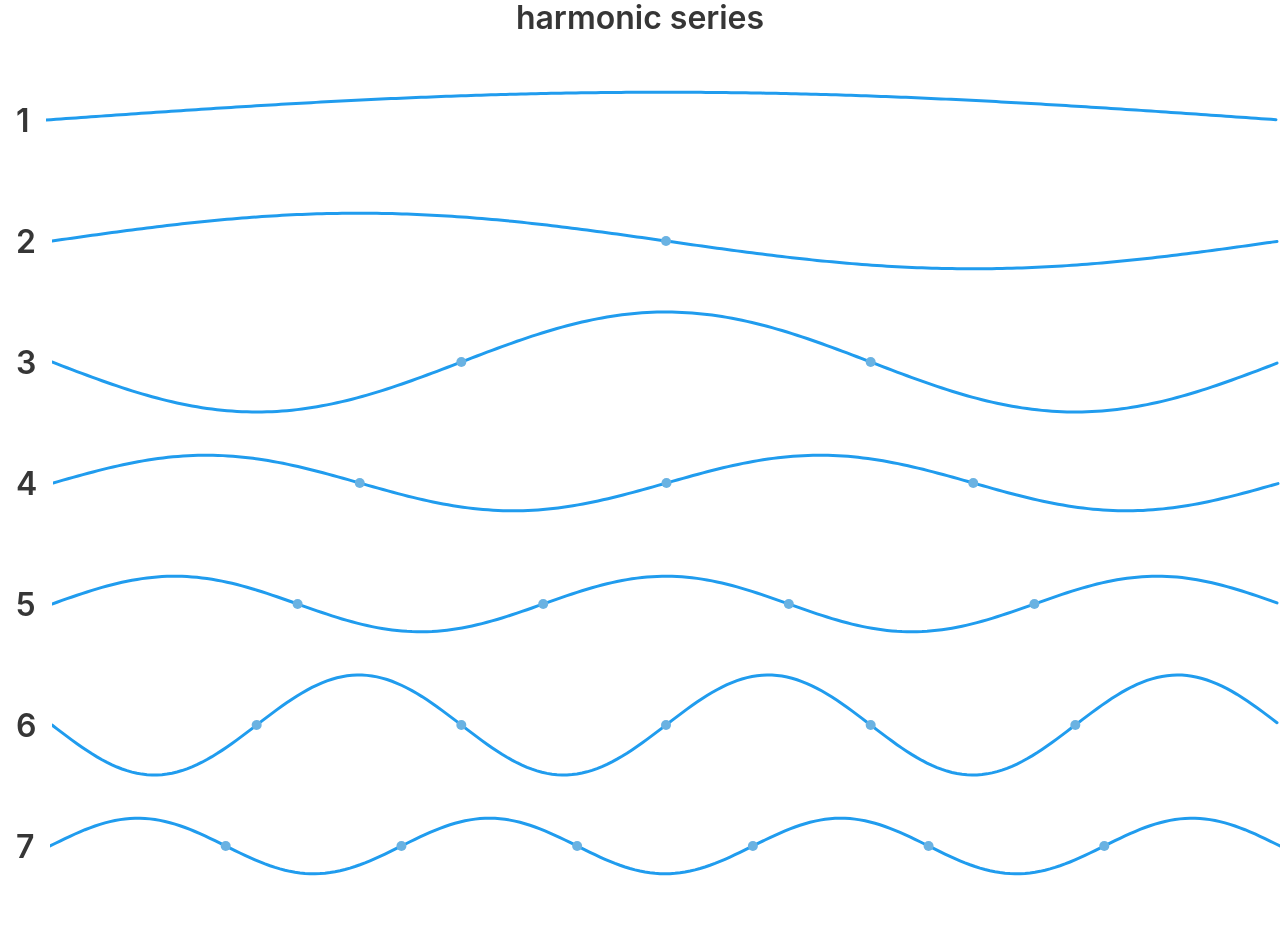
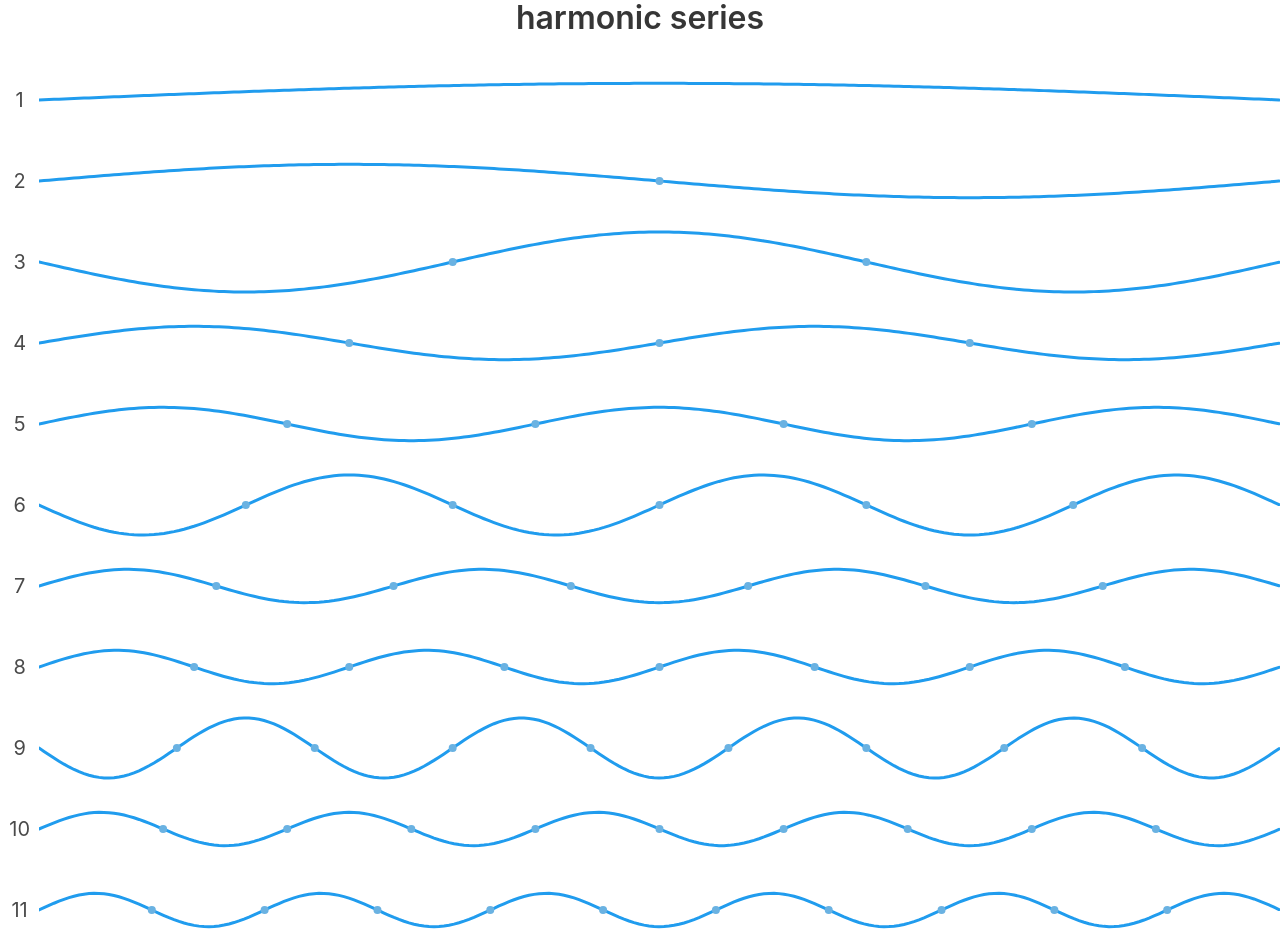
Before and after one commit to d-rowe/harmonic-visualizer, a React (Create React App) app: page / in a window 1280 px wide. Shown: the top 935 px of the page. Built offline with nearby package versions, Linux system fonts and the light colour scheme.

Commit message:
Added sound on hover

```diff
--- a/package.json
+++ b/package.json
@@ -7,7 +7,8 @@
     "gsap": "^2.1.2",
     "react": "^16.8.6",
     "react-dom": "^16.8.6",
-    "react-scripts": "3.0.0"
+    "react-scripts": "3.0.0",
+    "tone": "^13.4.9"
   },
   "scripts": {
     "start": "react-scripts start",
--- a/src/App.css
+++ b/src/App.css
@@ -2,8 +2,6 @@
   text-align: center;
   width: 100%;
   height: 100%;
-  /* margin: 10px; */
-  /* overflow: hidden; */
 }
 
 .App-logo {
--- a/src/App.js
+++ b/src/App.js
@@ -17,6 +17,9 @@ function App() {
         <Wave harmonic="7" />
         <Wave harmonic="8" />
         <Wave harmonic="9" />
+        <Wave harmonic="10" />
+        <Wave harmonic="11" />
+        <Wave harmonic="12" />
       </div>
     </div>
   );
--- a/src/components/wave.css
+++ b/src/components/wave.css
@@ -1,5 +1,5 @@
 path {
-  stroke: hsl(204, 86%, 53%);
+  /* stroke: hsl(204, 86%, 53%); */
   stroke-width: 3px;
   stroke-linecap: round;
   fill: none;
@@ -11,7 +11,7 @@ circle {
 
 svg {
   width: 100%;
-  height: 115px;
+  height: 75px;
 }
 
 .side {
@@ -28,5 +28,7 @@ svg {
   display: flex;
   flex-direction: column;
   justify-content: center;
-  margin: 1rem;
+  margin: 0.5rem;
+  /* white-space: nowrap; */
+  width: 1.5em;
 }
--- a/src/components/wave.js
+++ b/src/components/wave.js
@@ -1,16 +1,20 @@
 import React from "react";
 import { TweenMax, Power1 } from "gsap/TweenMax";
 import { TimelineMax } from "gsap/TimelineMax";
+import Tone from "tone";
 import "./wave.css";
 
 class Wave extends React.Component {
   constructor(props) {
     super(props);
-    this.amplitude = 50;
+    this.amplitude = 30;
     this.amplitudeAnimation = this.amplitude;
     this.harmonic = this.props.harmonic;
     this.speed = 3;
     this.resolution = 5;
+    this.color = "hsl(204, 86%, 53%)";
+    this.osc = new Tone.Oscillator(261.63 * this.harmonic).toMaster();
+    this.osc.volume.value = -10;
   }
 
   draw() {
@@ -19,12 +23,13 @@ class Wave extends React.Component {
     for (var i = 0; i <= this.width; i = i + this.resolution) {
       let x = i;
       let y =
-        60 +
+        40 +
         this.amplitudeAnimation *
           Math.sin(x / (this.width / (Math.PI * this.harmonic)));
       path = path.concat(x + "," + y + " L");
     }
     this.refs.path.setAttribute("d", path);
+    this.refs.path.setAttribute("stroke", this.color);
   }
 
   componentWillUnmount() {
@@ -32,6 +37,7 @@ class Wave extends React.Component {
   }
 
   componentDidMount() {
+    this.refs.path.setAttribute("stroke", "hsl(204, 86%, 53%)");
     window.addEventListener("resize", this.drawNodes.bind(this));
     this.draw();
     this.drawNodes();
@@ -66,8 +72,8 @@ class Wave extends React.Component {
           "circle"
         );
         circle.setAttribute("cx", (this.width / this.harmonic) * i);
-        circle.setAttribute("cy", 60);
-        circle.setAttribute("r", 5);
+        circle.setAttribute("cy", 40);
+        circle.setAttribute("r", 4);
         circles.push(circle);
       }
       for (let i = 0; i < circles.length; i++) {
@@ -76,13 +82,28 @@ class Wave extends React.Component {
     }
   }
 
+  hover = () => {
+    this.color = "red";
+    this.osc.start();
+  };
+
+  leave = () => {
+    this.color = "hsl(204, 86%, 53%)";
+    this.osc.stop();
+  };
+
   render() {
     return (
       <div className="side">
         <div className="vcenter">
-          <h1 class="title">{this.harmonic}</h1>
+          <h2 class="subtitle">{this.harmonic}</h2>
         </div>
-        <div className="contain" ref="contain">
+        <div
+          className="contain"
+          ref="contain"
+          onMouseEnter={this.hover}
+          onMouseLeave={this.leave}
+        >
           <svg ref="svg">
             <path ref="path" d="M10,10 L50,100 L90,50" />
           </svg>
```
Also changed, not shown: 1 other file (tests, documents, lock files or other folders).
